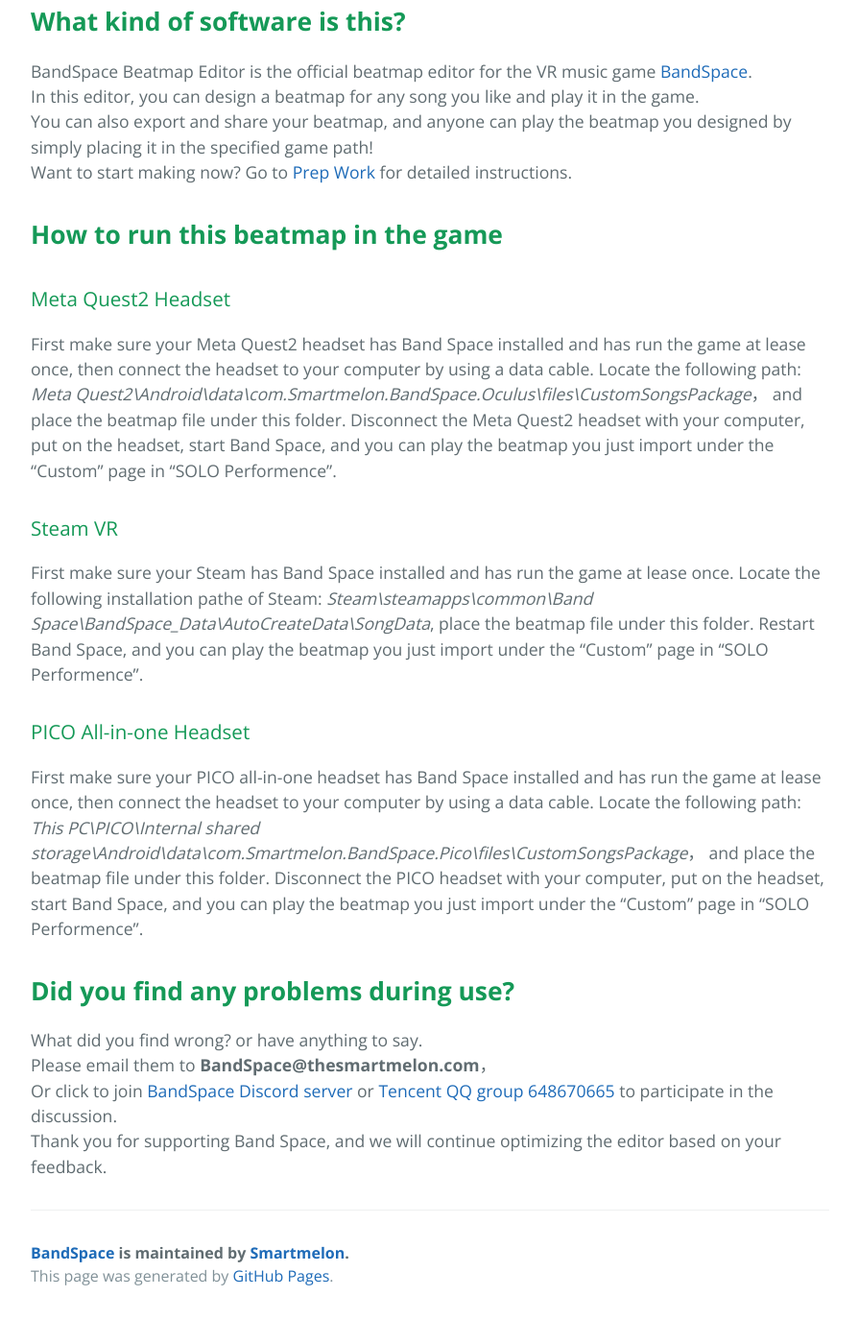
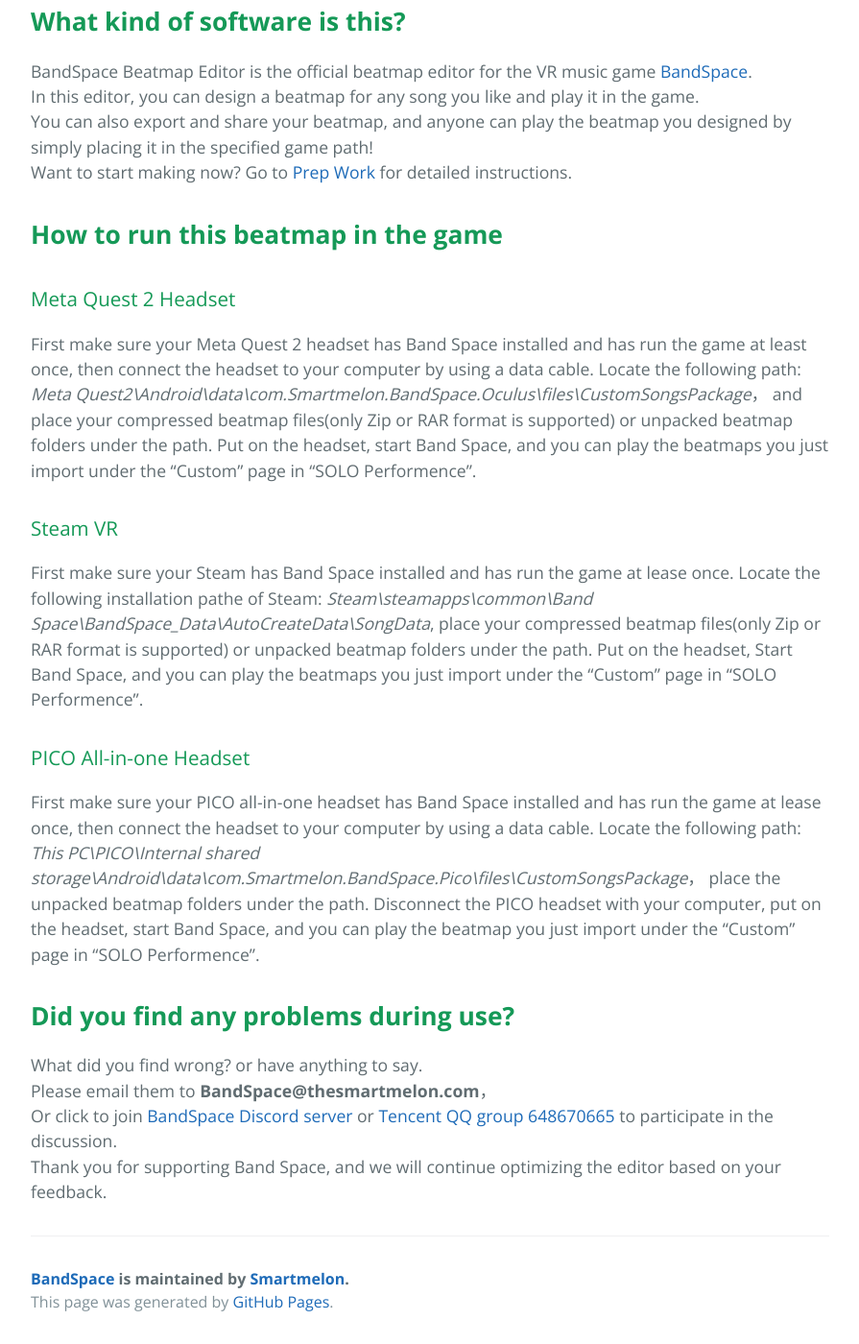
Before and after one commit to Smartmelon/BandSpace, a Jekyll site: the page built from pages/en/index.md, in a window 1280 px wide and 1400 px high, scrolled down 861 px. Shown: the whole window at 96% size, without its empty margins (192-1087 px from the left). Built offline with Jekyll 4.4.1, drawn with Linux system fonts in a browser that asks for light colours; before the commit the page ends 2234 px from its top, so only the background shows below that; some of the changed text lies outside the part shown.

Commit message:
Update Document

```diff
--- a/pages/en/index.md
+++ b/pages/en/index.md
@@ -9,7 +9,7 @@
 Version number: V0.2.1
 Last Updated: June 20, 2023
 
-> You can design the spectrum for your favorite songs and generate lighting effects with one click. You can also export the spectrum file and share it with your friends!
+> You can design beatmaps for your favorite songs and generate lighting effects with one-click. You can also export your beatmap files and share them with your friends!
 
 # About
 
@@ -21,20 +21,17 @@
 
 ## **How to run this beatmap in the game**
 
-### Meta Quest2 Headset
-First make sure your Meta Quest2 headset has Band Space installed and has run the game at lease once, then connect the headset to your computer by using a data cable.
-Locate the following path: *Meta Quest2\Android\data\com.Smartmelon.BandSpace.Oculus\files\CustomSongsPackage*， and place the beatmap file under this folder.
-Disconnect the Meta Quest2 headset with your computer, put on the headset, start Band Space, and you can play the beatmap you just import under the "Custom" page in "SOLO Performence".
+### Meta Quest 2 Headset
+First make sure your Meta Quest 2 headset has Band Space installed and has run the game at least once, then connect the headset to your computer by using a data cable.
+Locate the following path: *Meta Quest2\Android\data\com.Smartmelon.BandSpace.Oculus\files\CustomSongsPackage*， and place your compressed beatmap files(only Zip or RAR format is supported) or unpacked beatmap folders under the path. Put on the headset, start Band Space, and you can play the beatmaps you just import under the "Custom" page in "SOLO Performence".
 
 ### Steam VR
 First make sure your Steam has Band Space installed and has run the game at lease once.
-Locate the following installation pathe of Steam: *Steam\steamapps\common\Band Space\BandSpace_Data\AutoCreateData\SongData*, place the beatmap file under this folder.
-Restart Band Space, and you can play the beatmap you just import under the "Custom" page in "SOLO Performence".
+Locate the following installation pathe of Steam: *Steam\steamapps\common\Band Space\BandSpace_Data\AutoCreateData\SongData*, place your compressed beatmap files(only Zip or RAR format is supported) or unpacked beatmap folders under the path. Put on the headset, Start Band Space, and you can play the beatmaps you just import under the "Custom" page in "SOLO Performence".
 
 ### PICO All-in-one Headset
 First make sure your PICO all-in-one headset has Band Space installed and has run the game at lease once, then connect the headset to your computer by using a data cable.
-Locate the following path: *This PC\PICO\Internal shared storage\Android\data\com.Smartmelon.BandSpace.Pico\files\CustomSongsPackage*， and place the beatmap file under this folder.
-Disconnect the PICO headset with your computer, put on the headset, start Band Space, and you can play the beatmap you just import under the "Custom" page in "SOLO Performence".
+Locate the following path: *This PC\PICO\Internal shared storage\Android\data\com.Smartmelon.BandSpace.Pico\files\CustomSongsPackage*， place the unpacked beatmap folders under the path. Disconnect the PICO headset with your computer, put on the headset, start Band Space, and you can play the beatmap you just import under the "Custom" page in "SOLO Performence".
 
 
 ## **Did you find any problems during use?**
```
Also changed, not shown: pages/zh/index.md (+5 -6 lines).
